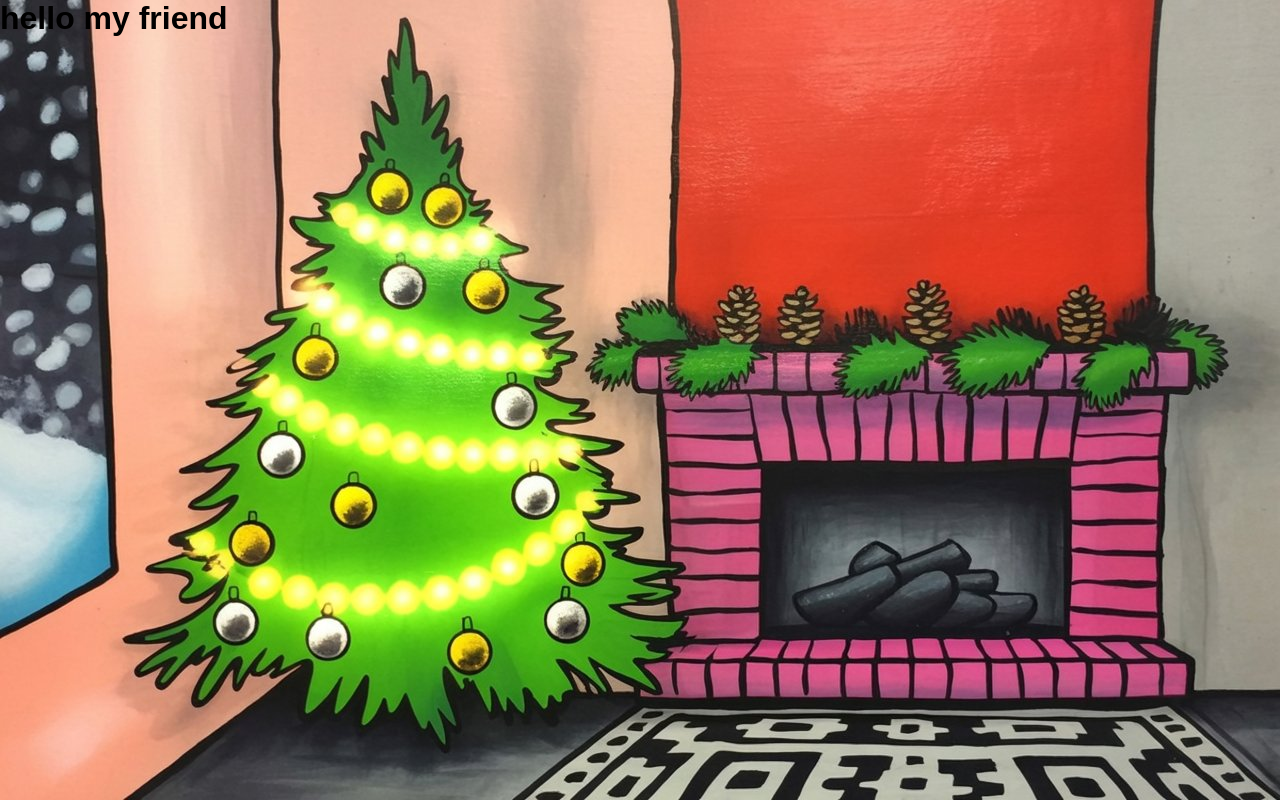
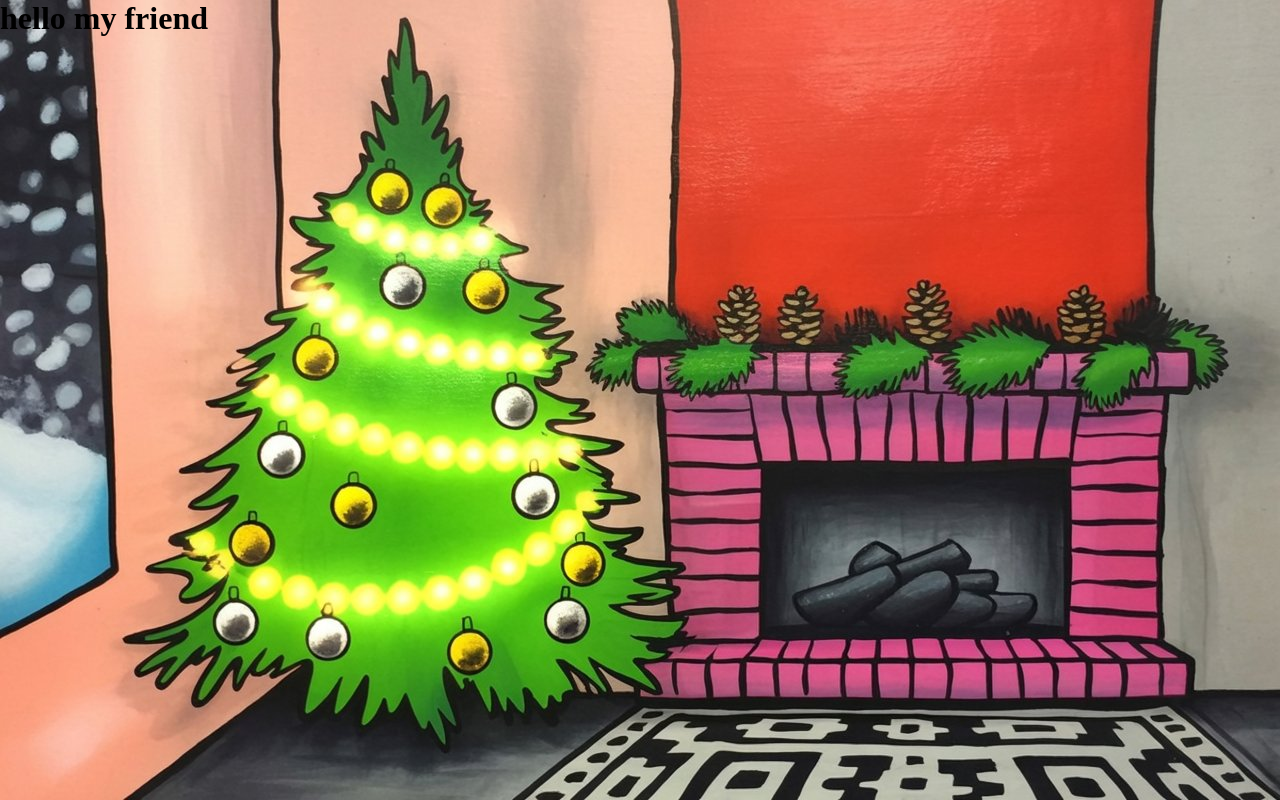
Before and after one commit to ybf-bob42/Happy-New-Year, a plain HTML site: page index.html in a window 1280 px wide. Drawn offline with Linux system fonts and the light colour scheme.

Commit message:
Update index.html

```diff
--- a/index.html
+++ b/index.html
@@ -10,7 +10,7 @@
             background-attachment: fixed;
             margin: 0;
             padding: 0;
-            font-family: Arial, sans-serif;
+            width="95%"
         }
     </style>
 </head>
```
